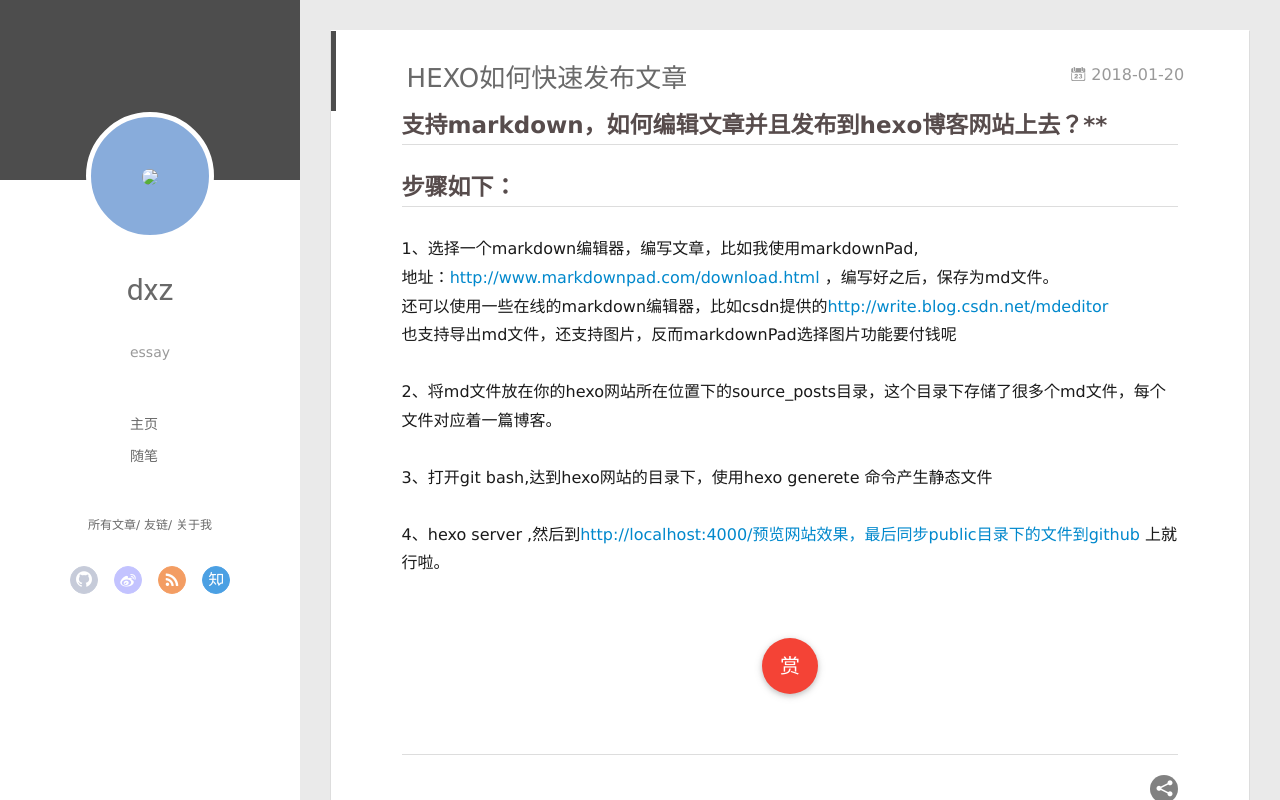
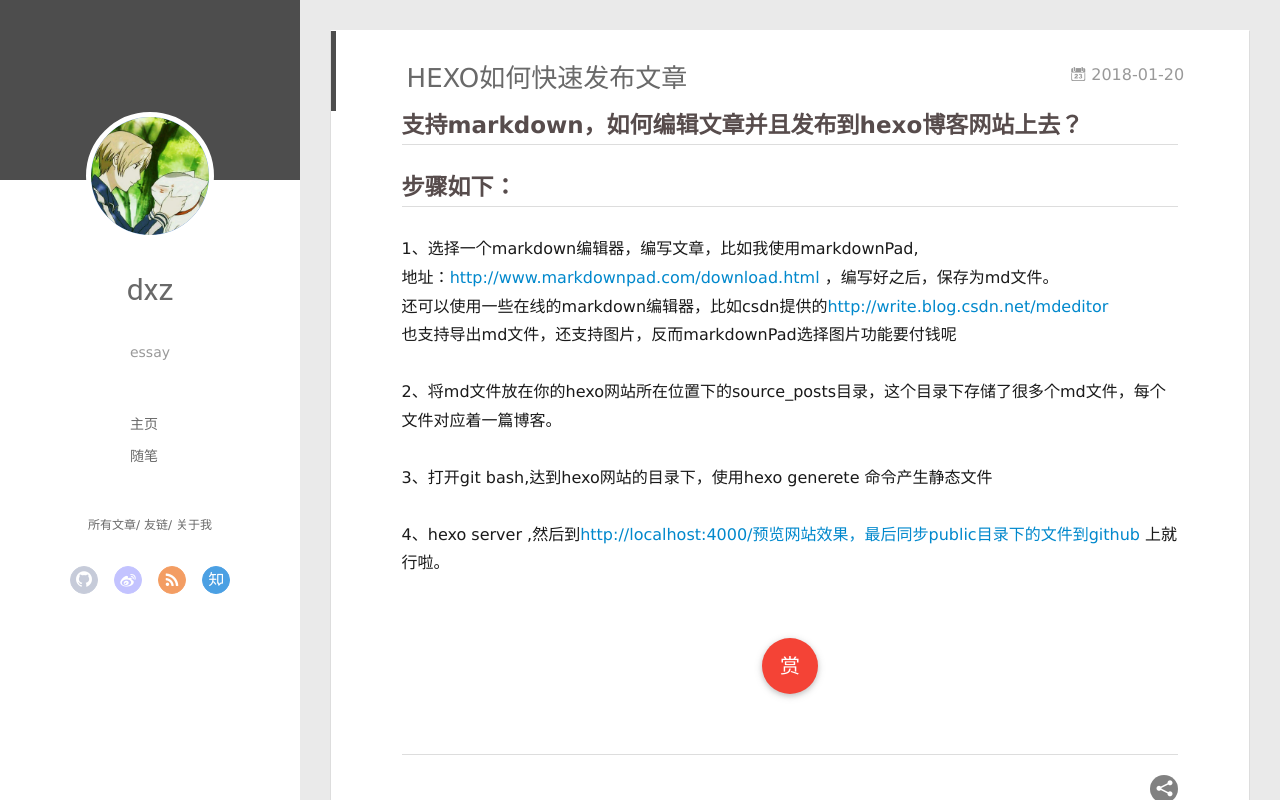
Before and after one commit to Newdxz/Newdxz.github.io, a plain HTML site: page 2018/01/20/HEXO如何快速发布文章/index.html in a window 1280 px wide. Drawn offline with Linux system fonts and the light colour scheme; no server answers.

Commit message:
Site updated: 2018-01-21 12:11:45

```diff
--- a/2018/01/20/HEXO如何快速发布文章/index.html
+++ b/2018/01/20/HEXO如何快速发布文章/index.html
@@ -8,17 +8,17 @@
   <link rel="dns-prefetch" href="http://yoursite.com">
   <title>HEXO如何快速发布文章 | NewD</title>
   <meta name="viewport" content="width=device-width, initial-scale=1, maximum-scale=1">
-  <meta name="description" content="支持markdown，如何编辑文章并且发布到hexo博客网站上去？**步骤如下：">
+  <meta name="description" content="支持markdown，如何编辑文章并且发布到hexo博客网站上去？步骤如下：">
 <meta property="og:type" content="article">
 <meta property="og:title" content="HEXO如何快速发布文章">
 <meta property="og:url" content="http://yoursite.com/2018/01/20/HEXO如何快速发布文章/index.html">
 <meta property="og:site_name" content="NewD">
-<meta property="og:description" content="支持markdown，如何编辑文章并且发布到hexo博客网站上去？**步骤如下：">
+<meta property="og:description" content="支持markdown，如何编辑文章并且发布到hexo博客网站上去？步骤如下：">
 <meta property="og:locale" content="zh-CN">
-<meta property="og:updated_time" content="2018-01-20T12:34:27.747Z">
+<meta property="og:updated_time" content="2018-01-21T04:11:05.361Z">
 <meta name="twitter:card" content="summary">
 <meta name="twitter:title" content="HEXO如何快速发布文章">
-<meta name="twitter:description" content="支持markdown，如何编辑文章并且发布到hexo博客网站上去？**步骤如下：">
+<meta name="twitter:description" content="支持markdown，如何编辑文章并且发布到hexo博客网站上去？步骤如下：">
 
     <link rel="alternative" href="/atom.xml" title="NewD" type="application/atom+xml">
 
@@ -47,7 +47,7 @@
 <div class="intrude-less">
 	<header id="header" class="inner">
 		<a href="/" class="profilepic">
-			<img src="img/blog.jpg" class="js-avatar">
+			<img src="/img/blog.jpg" class="js-avatar">
 		</a>
 		<hgroup>
 		  <h1 class="header-author"><a href="/">dxz</a></h1>
@@ -107,7 +107,7 @@
 	<div class="intrude-less">
 		<header id="header" class="inner">
 			<div class="profilepic">
-				<img src="img/blog.jpg" class="js-avatar">
+				<img src="/img/blog.jpg" class="js-avatar">
 			</div>
 			<hgroup>
 			  <h1 class="header-author js-header-author">dxz</h1>
@@ -178,7 +178,7 @@
 
     <div class="article-entry" itemprop="articleBody">
 
-        <h2 id="支持markdown，如何编辑文章并且发布到hexo博客网站上去？"><a href="#支持markdown，如何编辑文章并且发布到hexo博客网站上去？" class="headerlink" title="支持markdown，如何编辑文章并且发布到hexo博客网站上去？**"></a>支持markdown，如何编辑文章并且发布到hexo博客网站上去？**</h2><h2 id="步骤如下："><a href="#步骤如下：" class="headerlink" title="步骤如下："></a>步骤如下：</h2><a id="more"></a>
+        <h2 id="支持markdown，如何编辑文章并且发布到hexo博客网站上去？"><a href="#支持markdown，如何编辑文章并且发布到hexo博客网站上去？" class="headerlink" title="支持markdown，如何编辑文章并且发布到hexo博客网站上去？"></a>支持markdown，如何编辑文章并且发布到hexo博客网站上去？</h2><h2 id="步骤如下："><a href="#步骤如下：" class="headerlink" title="步骤如下："></a>步骤如下：</h2><a id="more"></a>
 <p> 1、选择一个markdown编辑器，编写文章，比如我使用markdownPad,<br>地址：<a href="http://www.markdownpad.com/download.html" target="_blank" rel="noopener">http://www.markdownpad.com/download.html</a>   ，编写好之后，保存为md文件。<br>还可以使用一些在线的markdown编辑器，比如csdn提供的<a href="http://write.blog.csdn.net/mdeditor" target="_blank" rel="noopener">http://write.blog.csdn.net/mdeditor</a><br>也支持导出md文件，还支持图片，反而markdownPad选择图片功能要付钱呢</p>
 <p>2、将md文件放在你的hexo网站所在位置下的source_posts目录，这个目录下存储了很多个md文件，每个文件对应着一篇博客。</p>
 <p>3、打开git bash,达到hexo网站的目录下，使用hexo generete 命令产生静态文件</p>
--- /dev/null
+++ b/content.json
@@ -0,0 +1 @@
+[{"title":"HEXO如何快速发布文章","date":"2018-01-20T12:24:46.000Z","path":"2018/01/20/HEXO如何快速发布文章/","tags":[]},{"title":"徐志摩诗歌","date":"2018-01-20T12:05:11.000Z","path":"2018/01/20/再别康桥/","tags":[]}]
```
Also changed, not shown: 2018/01/20/再别康桥/index.html (+2 -2 lines), archives/2018/01/index.html (+2 -2 lines), archives/2018/index.html (+2 -2 lines), archives/index.html (+2 -2 lines), index.html (+3 -3 lines).
